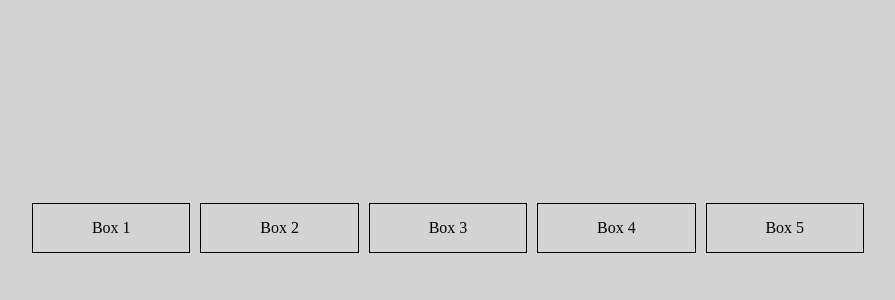
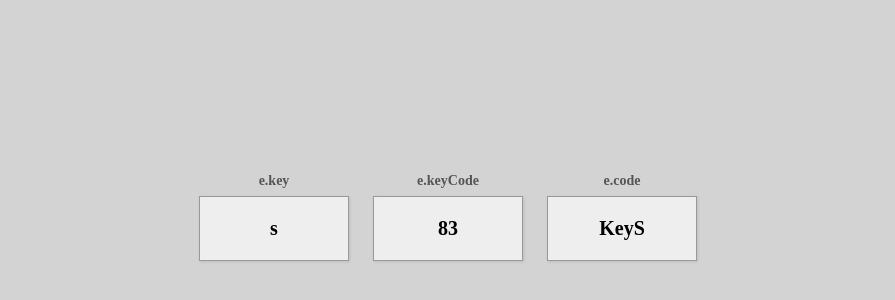
Before and after one commit to kaseyknudsen/javascript_course, a plain HTML site: page keyCode-project/index.html in a window 1280 px wide. Shown: the part 180-480 px from the top of the page, without its empty margins (192-1087 px from the left). Drawn offline with Linux system fonts and the light colour scheme.

Commit message:
reviewed event object

```diff
--- a/keyCode-project/index.css
+++ b/keyCode-project/index.css
@@ -1,5 +1,14 @@
+* {
+  box-sizing: border-box;
+}
+
 body {
   background-color: lightgray;
+  display: flex;
+  flex-direction: row;
+  align-items: center;
+  justify-content: center;
+  height: 100vh;
 }
 
 .container {
@@ -17,3 +26,28 @@ body {
   text-align: center;
   margin: 5px;
 }
+
+.key {
+  border: 1px solid #999;
+  background-color: #eee;
+  box-shadow: 1px 1px 3px rgba(0, 0, 0, 0.1);
+  display: inline-flex;
+  align-items: center;
+  font-size: 20px;
+  font-weight: bold;
+  padding: 20px;
+  flex-direction: column;
+  margin: 10px;
+  min-width: 150px;
+  position: relative;
+}
+
+.key small {
+  position: absolute;
+  top: -24px;
+  left: 0;
+  text-align: center;
+  width: 100%;
+  color: #555;
+  font-size: 14px;
+}
--- a/keyCode-project/index.html
+++ b/keyCode-project/index.html
@@ -7,6 +7,22 @@
     <link rel="stylesheet" href="index.css" />
   </head>
   <body>
+    <div id="insert">
+      <div class="key">
+        s
+        <small>e.key</small>
+      </div>
+
+      <div class="key">
+        83
+        <small>e.keyCode</small>
+      </div>
+
+      <div class="key">
+        KeyS
+        <small>e.code</small>
+      </div>
+    </div>
 
     <script src="index.js"></script>
   </body>
--- a/keyCode-project/index.js
+++ b/keyCode-project/index.js
@@ -1,23 +1,23 @@
-const newBox = (className, textToAdd) => {
-  const div = document.createElement("div");
-  div.className = className;
-  const text = document.createTextNode(textToAdd);
-  div.appendChild(text);
-  return div;
-};
+// const newBox = (className, textToAdd) => {
+//   const div = document.createElement("div");
+//   div.className = className;
+//   const text = document.createTextNode(textToAdd);
+//   div.appendChild(text);
+//   return div;
+// };
 
-let numBoxes = 5;
-const textList = ["Box 1", "Box 2", "Box 3", "Box 4", "Box 5"];
+// let numBoxes = 5;
+// const textList = ["Box 1", "Box 2", "Box 3"];
 
-const myContainer = () => {
-  const container = document.createElement("div");
-  container.className = "container";
-  textList.map((boxNum, idx) => {
-    const box = newBox("box", boxNum);
-    container.appendChild(box);
-  });
+// const myContainer = () => {
+//   const container = document.createElement("div");
+//   container.className = "container";
+//   textList.map((boxNum, idx) => {
+//     const box = newBox("box", boxNum);
+//     container.appendChild(box);
+//   });
 
-  document.body.appendChild(container);
-};
+//   document.body.appendChild(container);
+// };
 
-myContainer();
+// myContainer();
```
Also changed, not shown: eventObject/script.js (+15 -10 lines).
